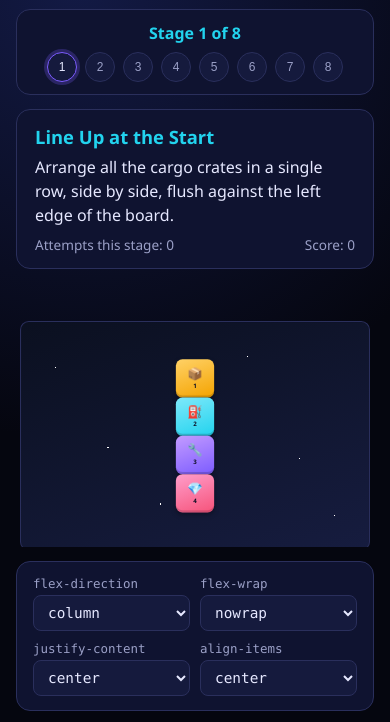
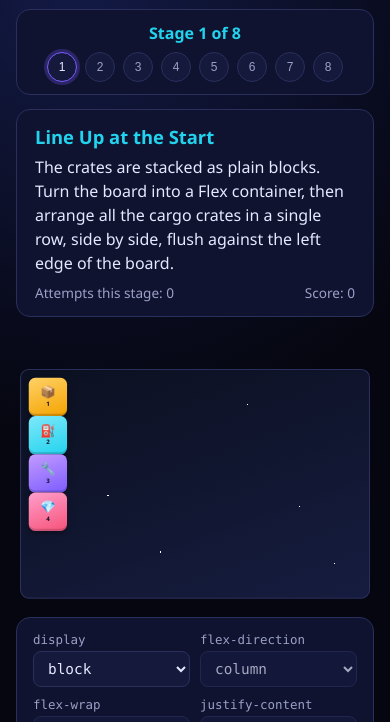
Before and after one commit to Michael-Vaintraub/flex-galaxy, a plain HTML site: page index.html in a window 390 px wide. Shown: the part 98-820 px from the top of the page. Drawn offline with Linux system fonts and the light colour scheme.

Commit message:
Enhance controls and layout for Flex Galaxy game: add display control, update stage settings, and improve CSS for responsiveness

```diff
--- a/index.html
+++ b/index.html
@@ -42,6 +42,14 @@
   <!-- Controls -->
   <section class="controls-panel" aria-label="Flexbox controls">
     <div class="control">
+      <label for="ctrl-display">display</label>
+      <select id="ctrl-display">
+        <option value="block">block</option>
+        <option value="flex">flex</option>
+      </select>
+    </div>
+
+    <div class="control">
       <label for="ctrl-direction">flex-direction</label>
       <select id="ctrl-direction">
         <option value="row">row</option>
@@ -75,7 +83,6 @@
         <option value="flex-start">flex-start</option>
         <option value="flex-end">flex-end</option>
         <option value="center">center</option>
-        <option value="stretch">stretch</option>
       </select>
     </div>
   </section>
--- a/script.js
+++ b/script.js
@@ -13,29 +13,29 @@ const ICONS = ["📦", "⛽", "🔧", "💎", "🌱", "📡", "🧪", "🛠️",
    - items: list of {w, h} box sizes (colors/icons assigned automatically)
    - start: the (wrong) flex settings the board opens with
    - solution: the target flex settings
-   - checkProps: which of the 4 properties are actually verified
-     (only the properties that matter for that stage's visual result) */
+   - checkProps: which of the properties are actually verified */
 const STAGES = [
   {
     title: "Line Up at the Start",
     instruction:
-      "Arrange all the cargo crates in a single row, side by side, flush against the left edge of the board.",
+      "The crates are stacked as plain blocks. Turn the board into a Flex container, then arrange all the cargo crates in a single row, side by side, flush against the left edge of the board.",
     items: [
       { w: 70, h: 70 }, { w: 70, h: 70 }, { w: 70, h: 70 }, { w: 70, h: 70 },
     ],
-    start:    { direction: "column", wrap: "nowrap", justify: "center", align: "center" },
-    solution: { direction: "row",    wrap: "nowrap", justify: "flex-start", align: "center" },
-    checkProps: ["direction", "justify"],
+    start:    { display: "block", direction: "column", wrap: "nowrap", justify: "center", align: "center" },
+    solution: { display: "flex",  direction: "row",    wrap: "nowrap", justify: "flex-start", align: "center" },
+    checkProps: ["display", "direction", "justify"],
   },
   {
     title: "Line Up at the End",
-    instruction: "Arrange the crates in a single row, flush against the right edge of the board.",
+    instruction:
+      "Arrange the crates in a single row, flush against the right edge of the board and centered vertically.",
     items: [
       { w: 70, h: 70 }, { w: 70, h: 70 }, { w: 70, h: 70 }, { w: 70, h: 70 },
     ],
-    start:    { direction: "row", wrap: "nowrap", justify: "flex-start", align: "center" },
-    solution: { direction: "row", wrap: "nowrap", justify: "flex-end",   align: "center" },
-    checkProps: ["direction", "justify"],
+    start:    { display: "flex", direction: "row", wrap: "nowrap", justify: "flex-start", align: "flex-start" },
+    solution: { display: "flex", direction: "row", wrap: "nowrap", justify: "flex-end",   align: "center" },
+    checkProps: ["display", "direction", "justify", "align"],
   },
   {
     title: "Perfect Center",
@@ -43,9 +43,9 @@ const STAGES = [
     items: [
       { w: 70, h: 50 }, { w: 70, h: 90 }, { w: 70, h: 70 },
     ],
-    start:    { direction: "column", wrap: "nowrap", justify: "flex-start", align: "flex-start" },
-    solution: { direction: "row",    wrap: "nowrap", justify: "center",     align: "center" },
-    checkProps: ["direction", "justify", "align"],
+    start:    { display: "flex", direction: "column", wrap: "nowrap", justify: "flex-start", align: "flex-start" },
+    solution: { display: "flex", direction: "row",    wrap: "nowrap", justify: "center",     align: "center" },
+    checkProps: ["display", "direction", "justify", "align"],
   },
   {
     title: "Balanced Column",
@@ -54,9 +54,9 @@ const STAGES = [
     items: [
       { w: 60, h: 60 }, { w: 100, h: 60 }, { w: 80, h: 60 }, { w: 120, h: 60 },
     ],
-    start:    { direction: "row",    wrap: "nowrap", justify: "flex-start",    align: "flex-start" },
-    solution: { direction: "column", wrap: "nowrap", justify: "space-between", align: "center" },
-    checkProps: ["direction", "justify", "align"],
+    start:    { display: "flex", direction: "row",    wrap: "nowrap", justify: "flex-start",    align: "flex-start" },
+    solution: { display: "flex", direction: "column", wrap: "nowrap", justify: "space-between", align: "center" },
+    checkProps: ["display", "direction", "justify", "align"],
   },
   {
     title: "Spread Along the Bottom",
@@ -65,18 +65,21 @@ const STAGES = [
     items: [
       { w: 60, h: 40 }, { w: 60, h: 70 }, { w: 60, h: 50 }, { w: 60, h: 90 }, { w: 60, h: 60 },
     ],
-    start:    { direction: "row", wrap: "nowrap", justify: "center",        align: "center" },
-    solution: { direction: "row", wrap: "nowrap", justify: "space-between", align: "flex-end" },
-    checkProps: ["justify", "align"],
+    start:    { display: "flex", direction: "row", wrap: "nowrap", justify: "center",        align: "center" },
+    solution: { display: "flex", direction: "row", wrap: "nowrap", justify: "space-between", align: "flex-end" },
+    checkProps: ["display", "direction", "justify", "align"],
   },
   {
     title: "The Hold Got Too Small!",
     instruction:
-      "There are too many crates for a single row. Make the overflow items wrap onto a new row, center each row, and keep everything flush against the top of the board.",
-    items: new Array(10).fill(0).map(() => ({ w: 80, h: 70 })),
-    start:    { direction: "row", wrap: "nowrap", justify: "flex-start", align: "center" },
-    solution: { direction: "row", wrap: "wrap",   justify: "center",     align: "flex-start" },
-    checkProps: ["direction", "wrap", "justify", "align"],
+      "There are too many crates for a single row. Make the overflow crates wrap onto a new row, center each row horizontally, and hang every crate from the top of its own row.",
+    items: [
+      { w: 80, h: 60 }, { w: 80, h: 85 }, { w: 80, h: 70 }, { w: 80, h: 95 }, { w: 80, h: 55 },
+      { w: 80, h: 90 }, { w: 80, h: 65 }, { w: 80, h: 80 }, { w: 80, h: 75 }, { w: 80, h: 60 },
+    ],
+    start:    { display: "flex", direction: "row", wrap: "nowrap", justify: "flex-start", align: "center" },
+    solution: { display: "flex", direction: "row", wrap: "wrap",   justify: "center",     align: "flex-start" },
+    checkProps: ["display", "direction", "wrap", "justify", "align"],
   },
   {
     title: "Vertical Shelf",
@@ -85,9 +88,9 @@ const STAGES = [
     items: [
       { w: 50, h: 55 }, { w: 100, h: 55 }, { w: 70, h: 55 }, { w: 130, h: 55 },
     ],
-    start:    { direction: "row",    wrap: "nowrap", justify: "center",     align: "center" },
-    solution: { direction: "column", wrap: "nowrap", justify: "flex-start", align: "flex-end" },
-    checkProps: ["direction", "justify", "align"],
+    start:    { display: "flex", direction: "row",    wrap: "nowrap", justify: "center",     align: "center" },
+    solution: { display: "flex", direction: "column", wrap: "nowrap", justify: "flex-start", align: "flex-end" },
+    checkProps: ["display", "direction", "justify", "align"],
   },
   {
     title: "Final Challenge: Full Warehouse",
@@ -97,9 +100,9 @@ const STAGES = [
       { w: 90, h: 60 }, { w: 90, h: 80 }, { w: 90, h: 50 }, { w: 90, h: 90 },
       { w: 90, h: 70 }, { w: 90, h: 60 }, { w: 90, h: 85 }, { w: 90, h: 55 }, { w: 90, h: 75 },
     ],
-    start:    { direction: "column", wrap: "nowrap", justify: "flex-start", align: "flex-start" },
-    solution: { direction: "row",    wrap: "wrap",   justify: "space-around", align: "center" },
-    checkProps: ["direction", "wrap", "justify", "align"],
+    start:    { display: "flex", direction: "column", wrap: "nowrap", justify: "flex-start", align: "flex-start" },
+    solution: { display: "flex", direction: "row",    wrap: "wrap",   justify: "space-around", align: "center" },
+    checkProps: ["display", "direction", "wrap", "justify", "align"],
   },
 ];
 
@@ -125,6 +128,7 @@ const el = {
   attemptsCounter: document.getElementById("attemptsCounter"),
   scoreCounter: document.getElementById("scoreCounter"),
   message: document.getElementById("message"),
+  ctrlDisplay: document.getElementById("ctrl-display"),
   ctrlDirection: document.getElementById("ctrl-direction"),
   ctrlWrap: document.getElementById("ctrl-wrap"),
   ctrlJustify: document.getElementById("ctrl-justify"),
@@ -199,6 +203,7 @@ function renderBoardItems(stage) {
 }
 
 function applyBoardStyle() {
+  el.board.style.display = game.current.display;
   el.board.style.flexDirection = game.current.direction;
   el.board.style.flexWrap = game.current.wrap;
   el.board.style.justifyContent = game.current.justify;
@@ -206,10 +211,12 @@ function applyBoardStyle() {
 }
 
 function syncControls() {
+  el.ctrlDisplay.value = game.current.display;
   el.ctrlDirection.value = game.current.direction;
   el.ctrlWrap.value = game.current.wrap;
   el.ctrlJustify.value = game.current.justify;
   el.ctrlAlign.value = game.current.align;
+  syncControlsEnabled();
 }
 
 function updateHeader() {
@@ -307,24 +314,39 @@ function goNext() {
 }
 
 /* ---------- Board scaling (keeps board's real px size fixed) ---------- */
+const BOARD_W = 640;
+const BOARD_H = 420;
+
 function fitBoardToViewport() {
   const wrapper = el.board.parentElement;
-  const available = wrapper.clientWidth - 8;
-  const boardWidth = el.board.offsetWidth || 640;
-  const scale = Math.min(1, available / boardWidth);
+  const style = getComputedStyle(wrapper);
+  const padding = parseFloat(style.paddingLeft) + parseFloat(style.paddingRight);
+  const available = wrapper.clientWidth - padding;
+
+  const scale = Math.min(1, available / BOARD_W);
   el.board.style.transform = scale < 1 ? "scale(" + scale + ")" : "none";
-  wrapper.style.height = (el.board.offsetHeight || 420) * scale + "px";
+  wrapper.style.height = BOARD_H * scale + padding + "px";
 }
 
 /* ---------- Event wiring ---------- */
+function syncControlsEnabled() {
+  const isFlex = game.current.display === "flex";
+  [el.ctrlDirection, el.ctrlWrap, el.ctrlJustify, el.ctrlAlign].forEach((ctrl) => {
+    ctrl.disabled = !isFlex;
+  });
+}
+
 function onControlChange() {
+  game.current.display = el.ctrlDisplay.value;
   game.current.direction = el.ctrlDirection.value;
   game.current.wrap = el.ctrlWrap.value;
   game.current.justify = el.ctrlJustify.value;
   game.current.align = el.ctrlAlign.value;
   applyBoardStyle();
+  syncControlsEnabled();
 }
 
+el.ctrlDisplay.addEventListener("change", onControlChange);
 el.ctrlDirection.addEventListener("change", onControlChange);
 el.ctrlWrap.addEventListener("change", onControlChange);
 el.ctrlJustify.addEventListener("change", onControlChange);
--- a/style.css
+++ b/style.css
@@ -186,8 +186,8 @@ body {
   width: 100%;
   display: flex;
   justify-content: center;
-  overflow-x: auto;
-  overflow-y: hidden;
+  align-items: flex-start;
+  overflow: hidden;
   padding: 4px;
 }
 
@@ -210,9 +210,8 @@ body {
   border-radius: 16px;
   padding: 14px;
   transform-origin: top center;
-
-  /* default flex context — actual values are set inline by JS */
-  display: flex;
+  gap: 10px;
+  display: block;
 }
 
 /* ---- items ---- */
@@ -259,8 +258,8 @@ body {
 
 /* ---- controls ---- */
 .controls-panel {
-  display: grid;
-  grid-template-columns: repeat(auto-fit, minmax(140px, 1fr));
+  display: flex;
+  flex-wrap: wrap;
   gap: 10px;
   background: var(--bg-panel);
   border: 1px solid var(--border);
@@ -272,6 +271,8 @@ body {
   display: flex;
   flex-direction: column;
   gap: 4px;
+  flex: 1 1 140px;
+  min-width: 0;
 }
 
 .control label {
@@ -341,7 +342,7 @@ body {
 }
 
 @media (max-width: 480px) {
-  .controls-panel {
-    grid-template-columns: repeat(2, 1fr);
+  .control {
+    flex: 1 1 calc(50% - 10px);
   }
 }
```
